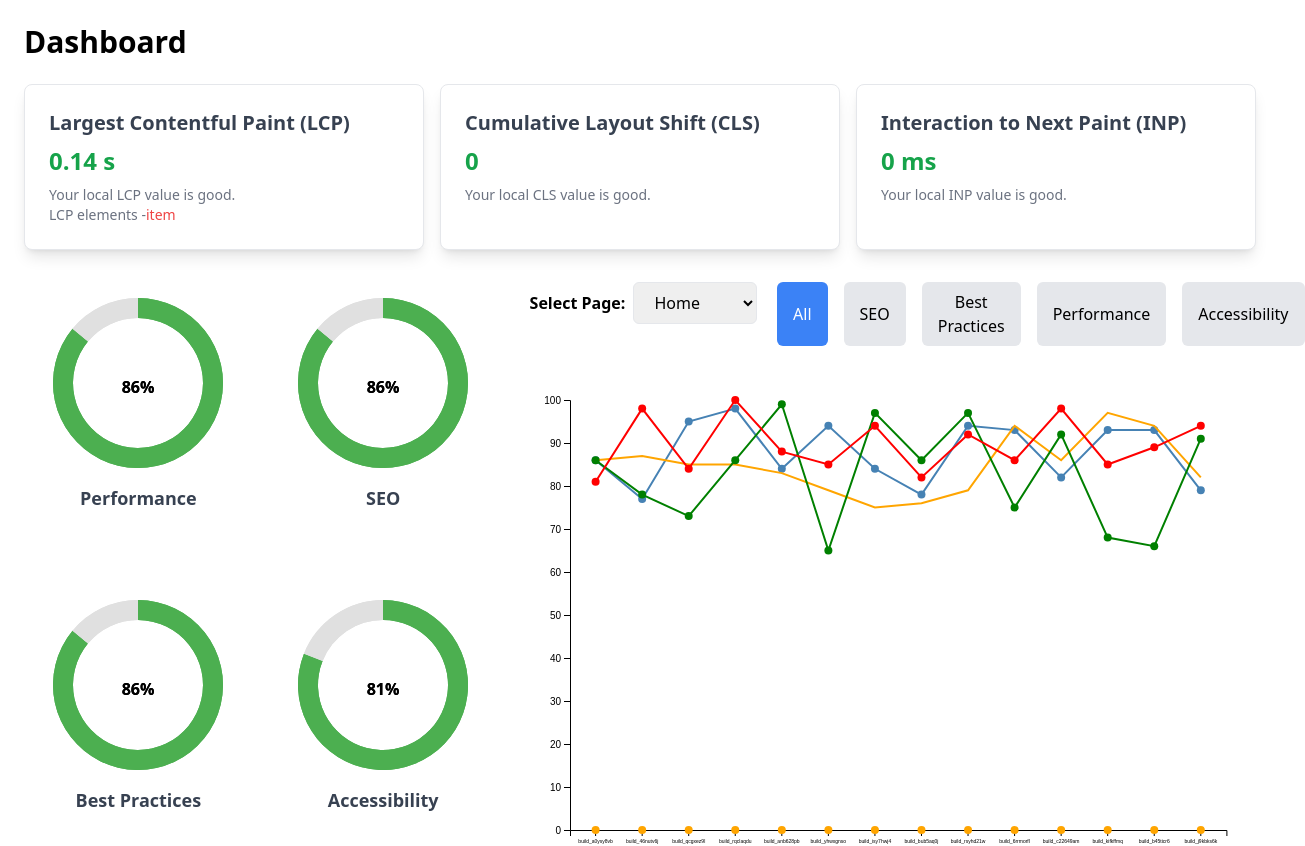
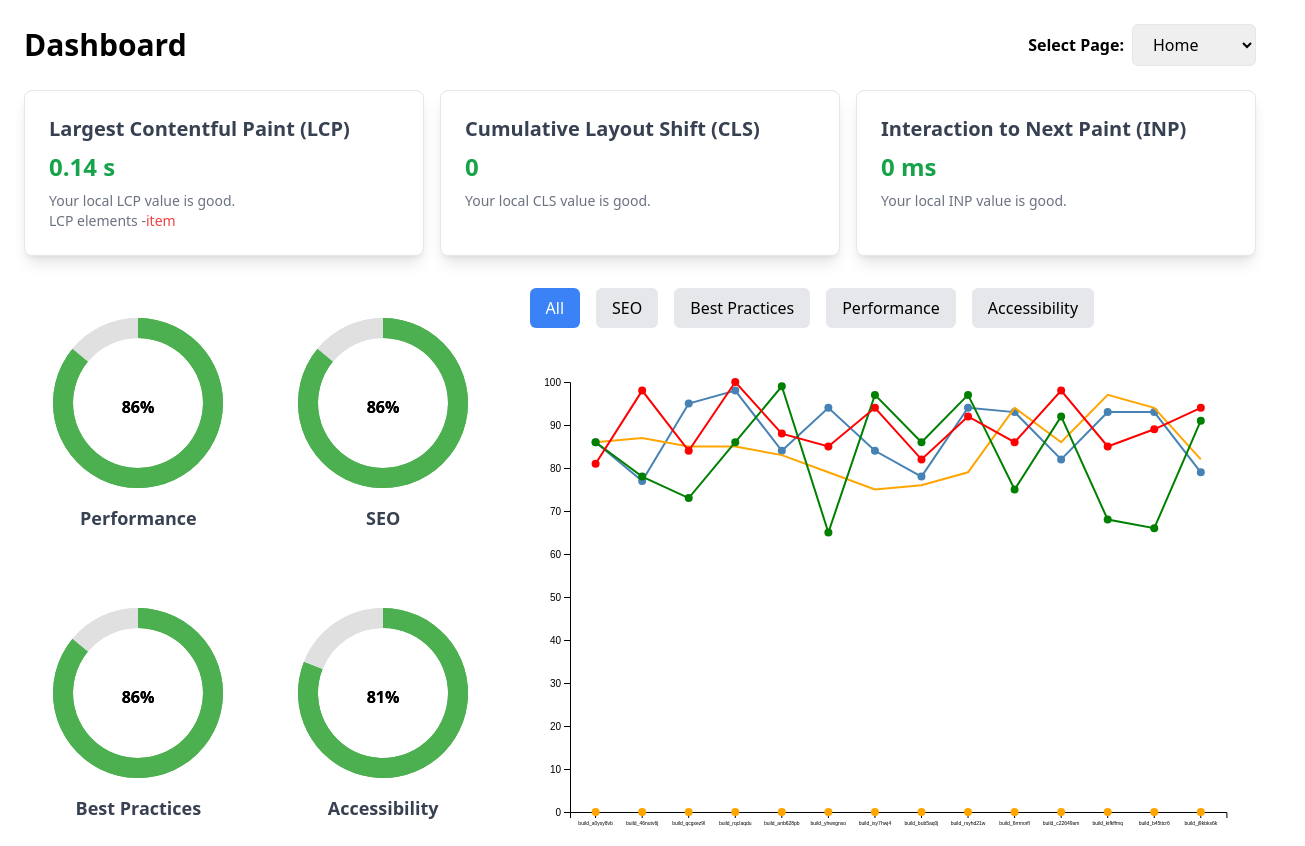
Before and after one commit to sushilkundu143/webtrendmonitor_frontend, a React (Vite) app: page /dashboard in a window 1280 px wide. Shown: the top 846 px of the page, 1305 px wide, since content can reach past the window. Built offline with nearby package versions, Linux system fonts and the light colour scheme.

Commit message:
fix the issue with page dropdown.

```diff
--- a/src/components/GraphComponent.jsx
+++ b/src/components/GraphComponent.jsx
@@ -1,31 +1,19 @@
 import { useState, useEffect, useRef } from 'react';
 import Graph from './Graph';
-import PropTypes from 'prop-types'; // Import PropTypes
-import { filterPageData, getUniquePages } from '../utils/filterPageData';
+import PropTypes from 'prop-types';
+import { filterPageData } from '../utils/filterPageData';
 
-const GraphComponent = ({ data }) => {
-  const [selectedTab, setSelectedTab] = useState('All'); // State to track the selected tab
-  const [selectedPage, setSelectedPage] = useState('home'); // Default to 'home' page
+const GraphComponent = ({ data, selectedPage }) => {
+  const [selectedTab, setSelectedTab] = useState('All'); // Track the selected tab
   const [containerWidth, setContainerWidth] = useState(800); // Default width for the graph
-  const [pages, setPages] = useState([]); // Pages extracted dynamically from data
   const containerRef = useRef();
-
-  // Fetch unique pages on component mount
-  useEffect(() => {
-    setPages(getUniquePages(data));
-  }, [data]);
 
   // Handle tab selection
   const handleTabChange = (tab) => {
     setSelectedTab(tab);
   };
 
-  // Handle page selection
-  const handlePageChange = (page) => {
-    setSelectedPage(page);
-  };
-
-  // Filter data for the selected page
+  // Filter data for the selected page and tab
   const getFilteredData = () => {
     const pageData = filterPageData(data, selectedPage);
 
@@ -65,30 +53,8 @@ const GraphComponent = ({ data }) => {
 
   return (
     <div className="w-full" ref={containerRef}>
-      {/* Dropdown and Tabs in a single grid */}
-      <div className="grid grid-cols-12 gap-4 mb-4">
-        {/* Dropdown for selecting page */}
-        <div className='col-span-4'>
-          <label htmlFor="page-select" className="mr-2 font-bold">
-            Select Page:
-          </label>
-          <select
-            id="page-select"
-            value={selectedPage}
-            onChange={(e) => handlePageChange(e.target.value)}
-            className="px-4 py-2 border rounded-md"
-          >
-            {pages.map((page) => (
-              <option key={page} value={page}>
-                {page.charAt(0).toUpperCase() + page.slice(1)}
-              </option>
-            ))}
-          </select>
-        </div>
-
       {/* Tabs for selecting metric */}
-        <div className='col-span-8'>
-        <div className="flex space-x-4">
+      <div className="flex space-x-4 mb-4">
         {['All', 'SEO', 'Best Practices', 'Performance', 'Accessibility'].map((tab) => (
           <button
             key={tab}
@@ -99,8 +65,6 @@ const GraphComponent = ({ data }) => {
           </button>
         ))}
       </div>
-        </div>
-      </div>
 
       {/* Pass filtered data, selectedTab, and containerWidth to Graph */}
       <Graph data={filteredData} selectedTab={selectedTab} width={containerWidth} />
@@ -108,9 +72,9 @@ const GraphComponent = ({ data }) => {
   );
 };
 
-// Prop validation using PropTypes
 GraphComponent.propTypes = {
-    data: PropTypes.arrayOf(PropTypes.object).isRequired, // 'data' must be an array of objects and is required
+  data: PropTypes.arrayOf(PropTypes.object).isRequired,
+  selectedPage: PropTypes.string.isRequired, // Accept selectedPage as a prop
 };
 
 export default GraphComponent;
--- a/src/pages/DashboardPage.jsx
+++ b/src/pages/DashboardPage.jsx
@@ -5,18 +5,24 @@ import GraphComponent from '../components/GraphComponent';
 import ReportTable from '../components/ReportTable';
 import DonutChart from '../components/DonutChart';
 import CardComponent from '../components/CardComponent';
+import { getUniquePages } from '../utils/filterPageData';
 
 const DashboardPage = () => {
   const navigate = useNavigate();
   const [buildData, setBuildData] = useState([]);
   const [homePageData, setHomePageData] = useState(null);
+  const [selectedPage, setSelectedPage] = useState('home'); // State to track selected page
+  const [pages, setPages] = useState([]); // Pages extracted dynamically from data
 
   // Simulate fetching data
   useEffect(() => {
     setBuildData(builds);
 
-    // Filter the latest build for the homepage (Assuming 'home' as page identifier)
-    const homePageBuild = builds.find(build => build.page === 'home');
+    // Extract unique pages
+    setPages(getUniquePages(builds));
+
+    // Filter the latest build for the default homepage
+    const homePageBuild = builds.find((build) => build.page === 'home');
     if (homePageBuild) {
       setHomePageData(homePageBuild);
     }
@@ -26,16 +32,44 @@ const DashboardPage = () => {
     navigate(`/details/${buildId}`);
   };
 
+  const handlePageChange = (page) => {
+    setSelectedPage(page);
+    const selectedPageBuild = builds.find((build) => build.page === page);
+    setHomePageData(selectedPageBuild || null); // Update data based on selected page
+  };
+
   return (
     <div className="p-6">
-      <h1 className="text-3xl font-bold mb-6">Dashboard</h1>
+      {/* Header Section */}
+      <div className="flex items-center justify-between mb-6">
+        <h1 className="text-3xl font-bold">Dashboard</h1>
+
+        {/* Page Dropdown */}
+        <div className='ml-4'>
+          <label htmlFor="page-select" className="mr-2 font-bold">
+            Select Page:
+          </label>
+          <select
+            id="page-select"
+            value={selectedPage}
+            onChange={(e) => handlePageChange(e.target.value)}
+            className="px-4 py-2 border rounded-md"
+          >
+            {pages.map((page) => (
+              <option key={page} value={page}>
+                {page.charAt(0).toUpperCase() + page.slice(1)}
+              </option>
+            ))}
+          </select>
+        </div>
+      </div>
 
       {/* Cards Section */}
       {homePageData && (
         <div className="grid grid-cols-1 md:grid-cols-3 gap-4 mb-8">
           <CardComponent
             title="Largest Contentful Paint (LCP)"
-            value={`${homePageData.lcp ?? 0.14 } s`}
+            value={`${homePageData.lcp ?? 0.14} s`}
             description="Your local LCP value is good."
             text="LCP elements"
             element={['img.lh-final-ss-image']}
@@ -55,41 +89,21 @@ const DashboardPage = () => {
 
       {/* Grid Layout for Donut Charts (Left 40%) and Graph (Right 60%) */}
       <div className="grid grid-cols-5 gap-8">
-        {/* Left Section - 40% for 4 Donut Charts */}
+        {/* Left Section - 40% for Donut Charts */}
         <div className="col-span-2 grid grid-cols-2 gap-4">
           {homePageData && (
             <>
-              <div className="flex flex-col items-center">
-                <DonutChart
-                  title="Performance"
-                  value={homePageData.performance}
-                />
-              </div>
-              <div className="flex flex-col items-center">
-                <DonutChart
-                  title="SEO"
-                  value={homePageData.seo}
-                />
-              </div>
-              <div className="flex flex-col items-center">
-                <DonutChart
-                  title="Best Practices"
-                  value={homePageData.bestPractices}
-                />
-              </div>
-              <div className="flex flex-col items-center">
-                <DonutChart
-                  title="Accessibility"
-                  value={homePageData.accessibility}
-                />
-              </div>
+              <DonutChart title="Performance" value={homePageData.performance} />
+              <DonutChart title="SEO" value={homePageData.seo} />
+              <DonutChart title="Best Practices" value={homePageData.bestPractices} />
+              <DonutChart title="Accessibility" value={homePageData.accessibility} />
             </>
           )}
         </div>
 
         {/* Right Section - 60% for Graph */}
         <div className="col-span-3">
-          <GraphComponent data={buildData} />
+          <GraphComponent data={buildData} selectedPage={selectedPage} />
         </div>
       </div>
 
--- a/tailwind.config.js
+++ b/tailwind.config.js
@@ -1,10 +1,6 @@
-/* eslint-disable no-undef */
-// tailwind.config.js
-module.exports = {
-  content: [
-    "./index.html",
-    "./src/**/*.{js,ts,jsx,tsx}",
-  ],
+/** @type {import('tailwindcss').Config} */
+export default {
+  content: ['./index.html', './src/**/*.{js,jsx}'],
   theme: {
     extend: {},
   },
```
Lines whose indentation alone changed are shown as unchanged.
